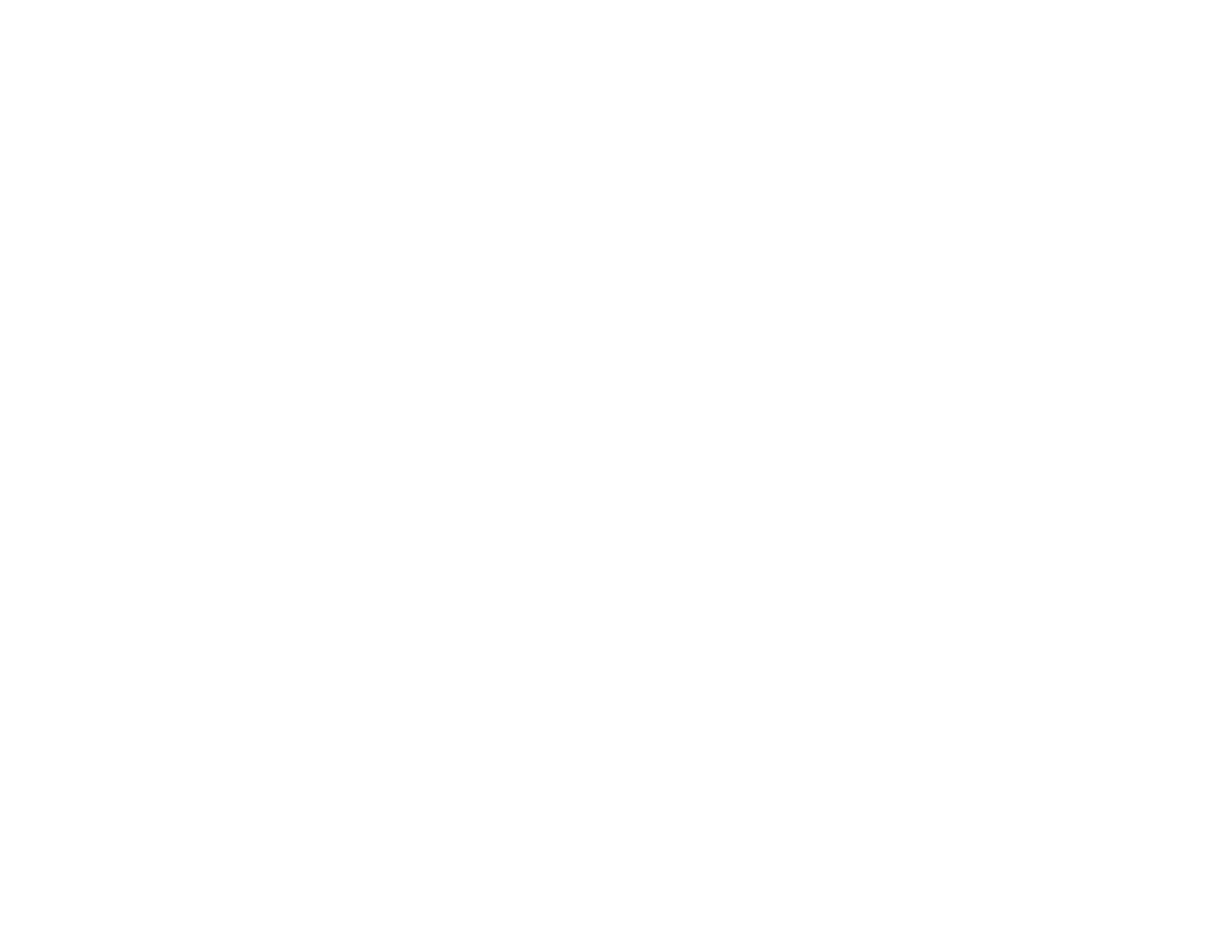
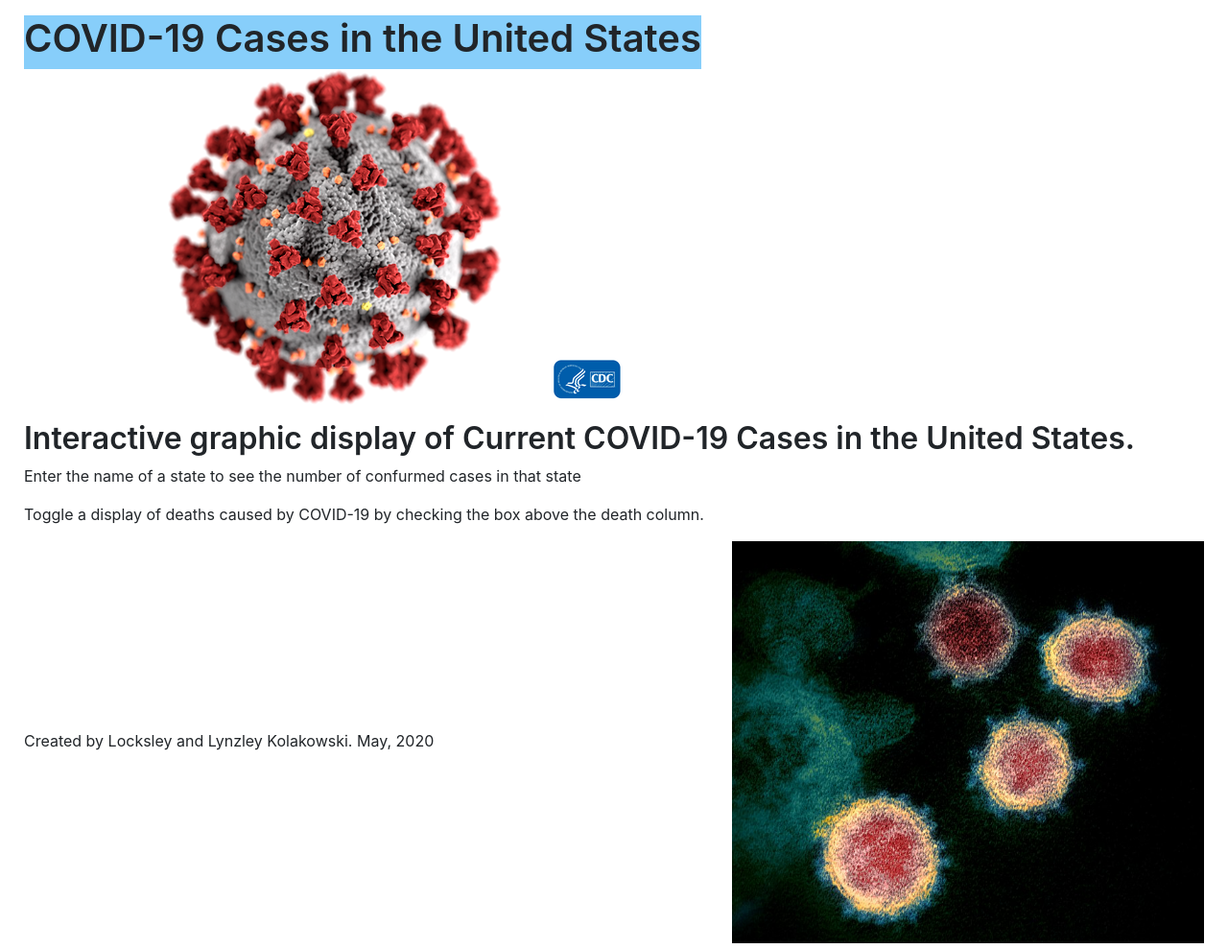
Before and after one commit to info340c-sp20/project-1-LocksleyLK, a website: page index.html in a window 1280 px wide. Shown: the whole page at 96% size. Before the commit the page ends 800 px from the top, so only its background shows below. Drawn offline with nearby package versions, Linux system fonts and the light colour scheme.

Commit message:
Static Mockup of index

```diff
--- a/css/style.css
+++ b/css/style.css
@@ -1,9 +1,31 @@
+header {
+  float: left;
+  overflow: hidden;
+  padding-left: 20px 10px;
+  background-color: lightskyblue;
+}
+
 body {
-  padding-left: 12px;
-  padding-right: 400px;
+  padding-left: 25px;
+  padding-right: 25px;
   padding-bottom: 6px;
   font-family: -apple-system, BlinkMacSystemFont, Segoe UI, Helvetica, Arial,
     sans-serif, Apple Color Emoji, Segoe UI Emoji;
+}
+
+img {
+  display: block;
+  height: auto;
+  max-width: 100%;
+  padding-bottom: 6px;
+}
+
+.virusScan {
+  display: block;
+  height: auto;
+  max-width: 40%;
+  float: right;
+  padding-bottom: 6px;
 }
 
 h1,
@@ -20,3 +42,8 @@ a {
 a:hover {
   text-decoration: underline;
 }
+
+footer {
+  position: absolute;
+  bottom: 0;
+}
--- a/index.html
+++ b/index.html
@@ -0,0 +1,37 @@
+<!doctype html>
+
+<html lang="en">
+<head>
+  <meta charset="utf-8">
+
+  <title>COVID-19 Cases in the United States</title>
+  <meta name="description" content="COVID-19 Cases in the United States">
+  <meta name="author" content="Locksley Kolakowski and Lynzley Kolakowski">
+
+  <link rel="icon" href="images/covidFavicon.ico">
+  <link rel="stylesheet" href="https://stackpath.bootstrapcdn.com/bootstrap/4.5.0/css/bootstrap.min.css" integrity="sha384-9aIt2nRpC12Uk9gS9baDl411NQApFmC26EwAOH8WgZl5MYYxFfc+NcPb1dKGj7Sk" crossorigin="anonymous">
+  <link rel="stylesheet" href="css/style.css">
+
+</head>
+
+<body>
+    <header>
+        <h1>COVID-19 Cases in the United States</h1>
+    </header>
+
+    <main>
+        <p></p>
+        <img src="images/COVID.png" alt="Image of COVID-19 Virus">
+        <h2>Interactive graphic display of Current COVID-19 Cases in the United States.</h2>
+
+        <p>Enter the name of a state to see the number of confurmed cases in that state</p>
+        <p>Toggle a display of deaths caused by COVID-19 by checking the box above the death column.</p>
+
+        <img src="images/microscopeVirus.jpg" alt="Microscope Scan of COVID-19 Virus from and American Patient" class="virusScan">
+    </main>
+
+    <footer>
+        <p>Created by Locksley and Lynzley Kolakowski. May, 2020</p>
+    </footer>
+</body>
+</html>
```
Also changed, not shown: images/COVID.png (added), images/covidFavicon.ico (added), images/favicon.png (added), images/microscopeVirus.jpg (added).
